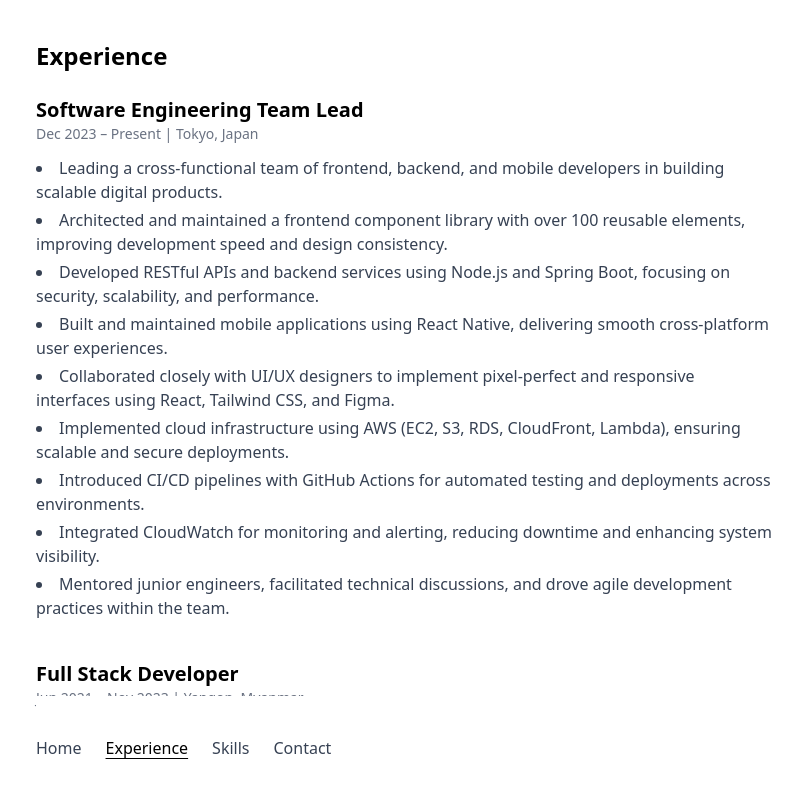
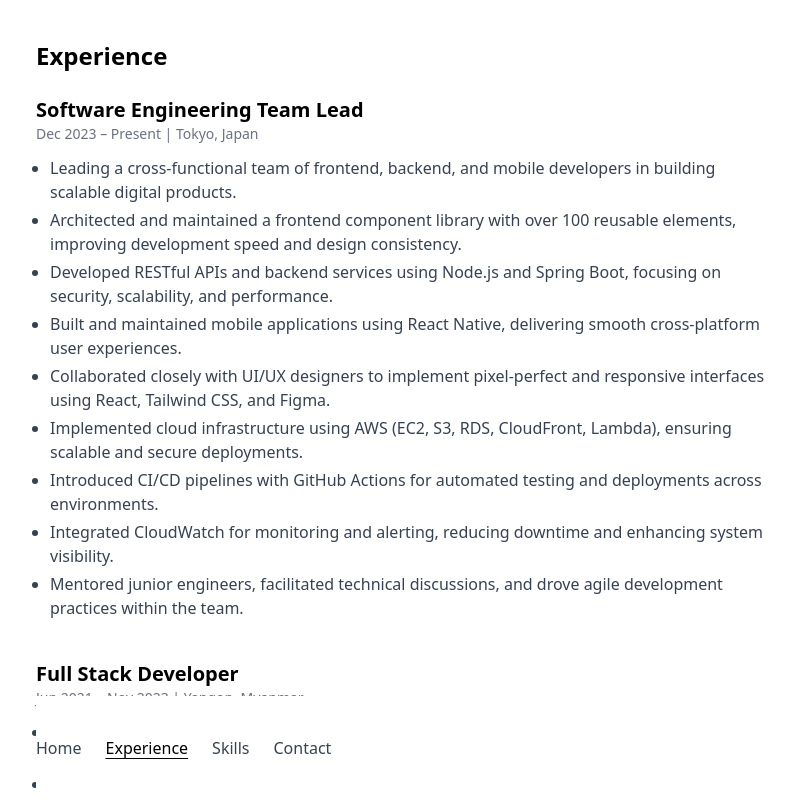
Before and after one commit to Orandian/portfolio-nextjs, a Next.js app: page /experience in a window 1280 px wide. Shown: the top 800 px of the page, without its empty margins (236-1038 px from the left). Built offline with nearby package versions, Linux system fonts and the light colour scheme.

Commit message:
update in list for experience

```diff
--- a/components/experienct-item.tsx
+++ b/components/experienct-item.tsx
@@ -12,7 +12,7 @@ const ExperienceItem: React.FC<ExperienceItemProps> = ({ title, date, location,
     <div className="mb-10">
       <h3 className="text-xl font-semibold">{title}</h3>
       <p className="text-sm text-gray-500">{date} | {location}</p>
-      <ul className="mt-3 list-disc list-inside space-y-1 text-base text-gray-700">
+      <ul className="mt-3 pl-3.5 list-disc space-y-1 text-base text-gray-700">
         {points.map((point, index) => (
           <li key={index}>{point}</li>
         ))}
```
